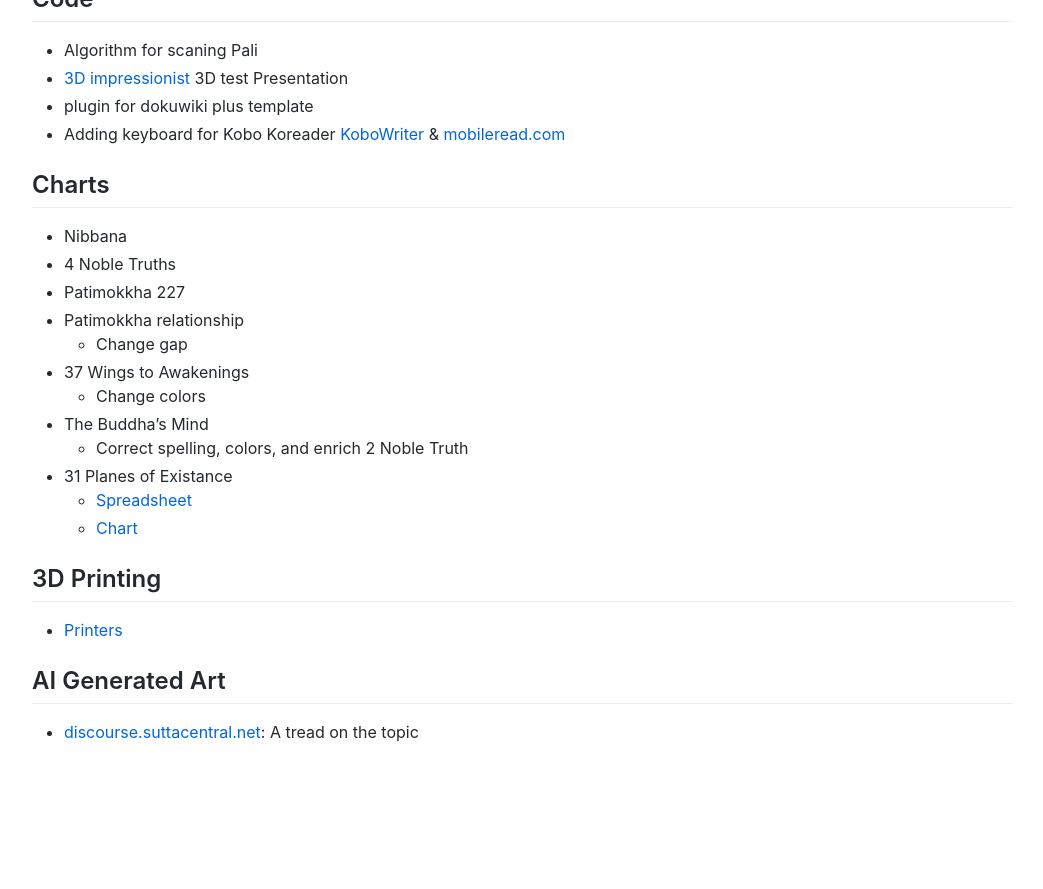
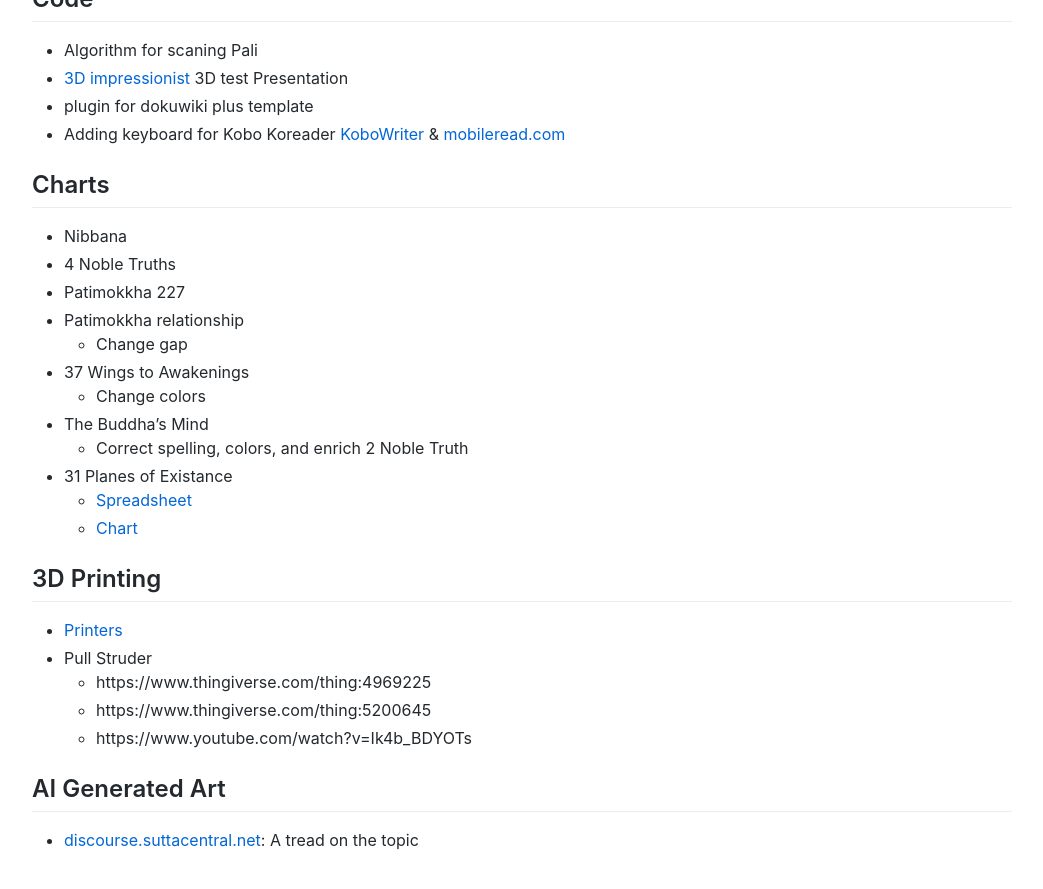
Before and after one commit to cittadhammo/old-personal-website, a Jekyll site: the page built from projects.md, in a window 1280 px wide and 900 px high, scrolled down 2127 px. Shown: the top 889 px of the window, without its empty margins (118-1161 px from the left). Built offline with Jekyll 4.4.1, drawn with Linux system fonts in a browser that asks for light colours; before the commit the page ends 2919 px from its top, so only the background shows below that.

Commit message:
Update projects.md

```diff
--- a/projects.md
+++ b/projects.md
@@ -99,6 +99,10 @@
 ## 3D Printing
 
 - [Printers](https://docs.google.com/document/d/1D5xxhqqoeXHjThn9ryQusZ4Ha8XDlrCnOrlBaLQUVmE/edit?usp=sharing)
+- Pull Struder
+  - https://www.thingiverse.com/thing:4969225
+  - https://www.thingiverse.com/thing:5200645
+  - https://www.youtube.com/watch?v=Ik4b_BDYOTs
 
 ## AI Generated Art
 
```
